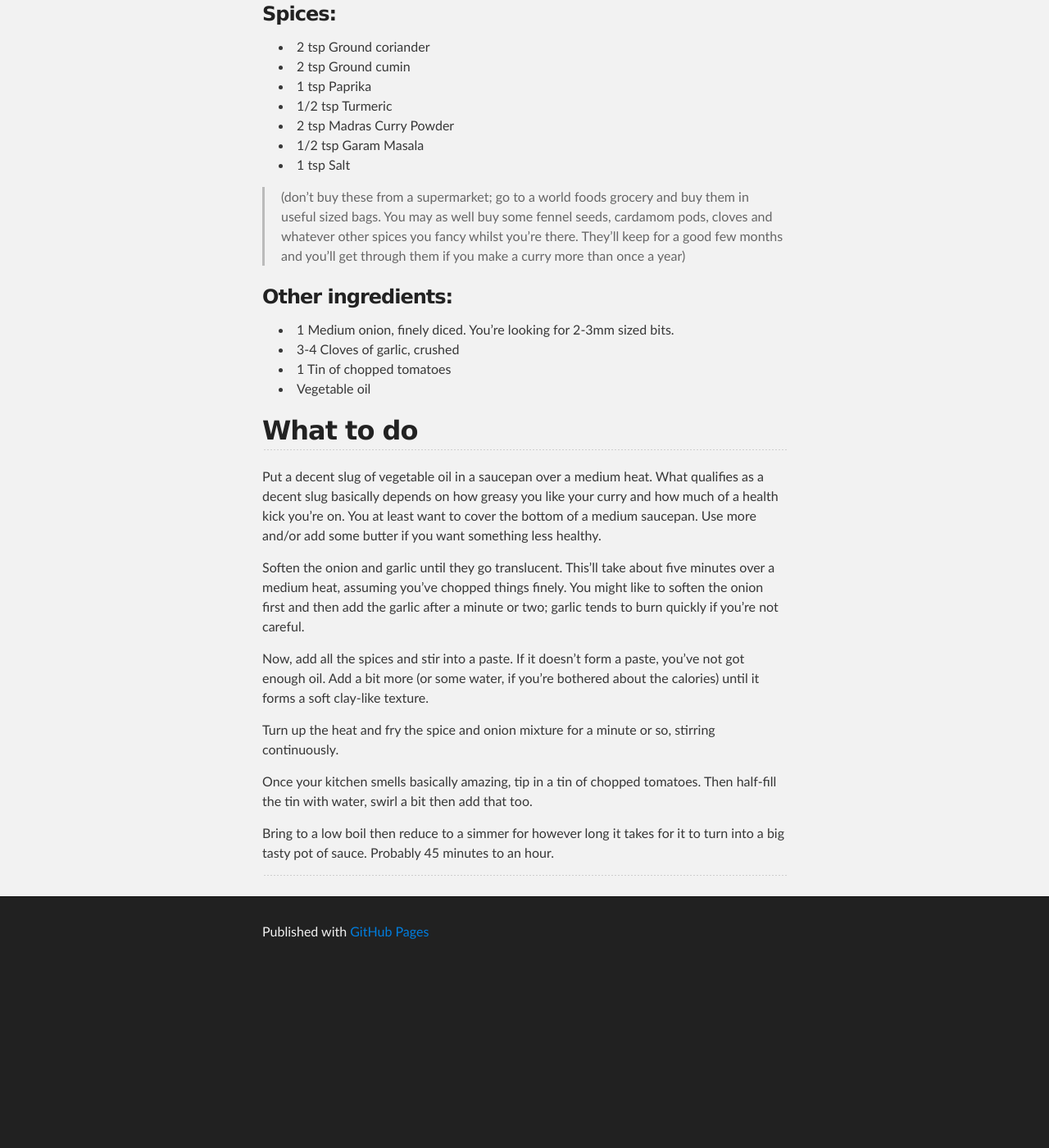
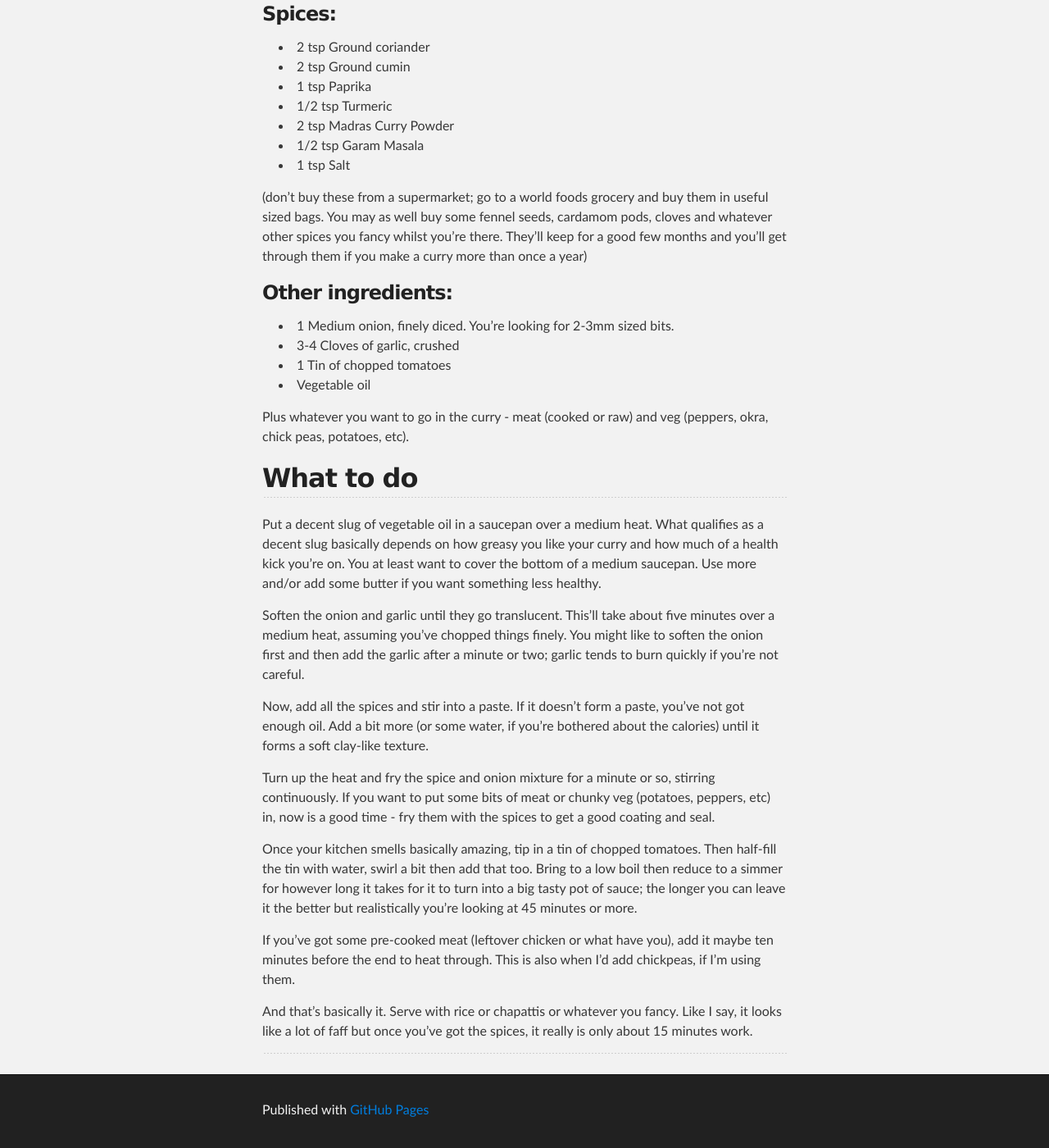
Before and after one commit to cawhitworth/cawhitworth.github.io, a Jekyll site: the page built from _posts/2014-04-02-minimum-viable-curry.markdown, in a window 1280 px wide and 1400 px high, scrolled down 394 px. Shown: the whole window at 82% size. Built offline with Jekyll 4.4.1, drawn with Linux system fonts in a browser that asks for light colours; before the commit the page ends 1577 px from its top, so only the background shows below that.

Commit message:
Finish off the recipe.

```diff
--- a/_posts/2014-04-02-minimum-viable-curry.markdown
+++ b/_posts/2014-04-02-minimum-viable-curry.markdown
@@ -17,11 +17,11 @@ then you just leave it to simmer for ages and it's tasty as.
  * 1/2 tsp Garam Masala
  * 1 tsp   Salt
 
-> (don't buy these from a supermarket; go to a world foods grocery and
-> buy them in useful sized bags. You may as well buy some fennel seeds,
-> cardamom pods, cloves and whatever other spices you fancy whilst you're
-> there. They'll keep for a good few months and you'll get through them if you
-> make a curry more than once a year)
+(don't buy these from a supermarket; go to a world foods grocery and
+buy them in useful sized bags. You may as well buy some fennel seeds,
+cardamom pods, cloves and whatever other spices you fancy whilst you're
+there. They'll keep for a good few months and you'll get through them if you
+make a curry more than once a year)
 
 ### Other ingredients:
 
@@ -29,6 +29,9 @@ then you just leave it to simmer for ages and it's tasty as.
  * 3-4     Cloves of garlic, crushed
  * 1       Tin of chopped tomatoes
  *         Vegetable oil
+
+Plus whatever you want to go in the curry - meat (cooked or raw) and veg
+(peppers, okra, chick peas, potatoes, etc).
 
 ## What to do
 
@@ -48,10 +51,20 @@ you've not got enough oil. Add a bit more (or some water, if you're bothered
 about the calories) until it forms a soft clay-like texture.
 
 Turn up the heat and fry the spice and onion mixture for a minute or so,
-stirring continuously.
+stirring continuously. If you want to put some bits of meat or chunky veg
+(potatoes, peppers, etc) in, now is a good time - fry them with the spices to
+get a good coating and seal.
 
 Once your kitchen smells basically amazing, tip in a tin of chopped tomatoes.
-Then half-fill the tin with water, swirl a bit then add that too.
+Then half-fill the tin with water, swirl a bit then add that too.  Bring to a
+low boil then reduce to a simmer for however long it takes for it to turn into
+a big tasty pot of sauce; the longer you can leave it the better but
+realistically you're looking at 45 minutes or more.
 
-Bring to a low boil then reduce to a simmer for however long it takes for it
-to turn into a big tasty pot of sauce. Probably 45 minutes to an hour.
+If you've got some pre-cooked meat (leftover chicken or what have you), add
+it maybe ten minutes before the end to heat through. This is also when I'd add
+chickpeas, if I'm using them.
+
+And that's basically it. Serve with rice or chapattis or whatever you fancy.
+Like I say, it looks like a lot of faff but once you've got the spices, it
+really is only about 15 minutes work.
```
